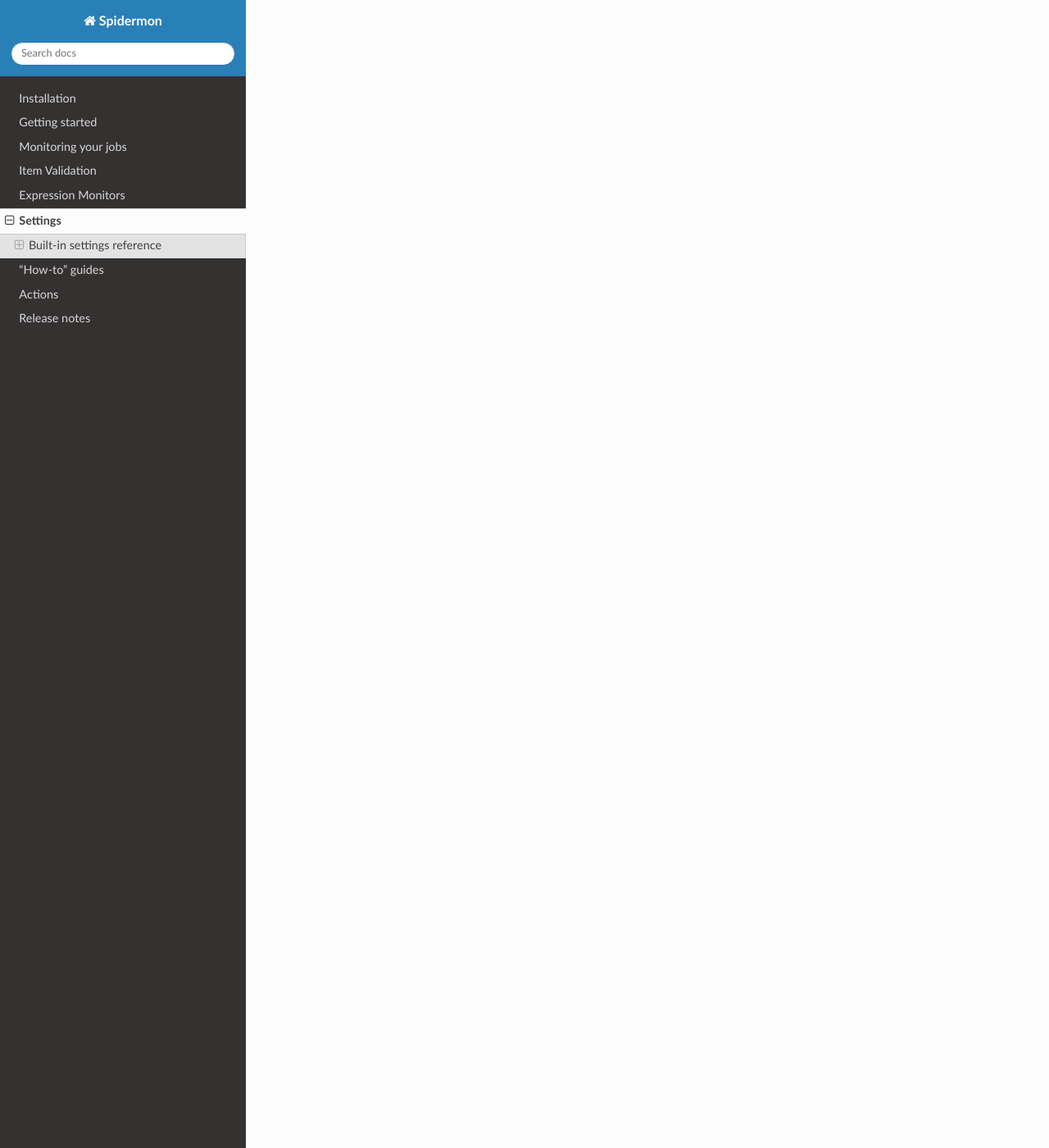
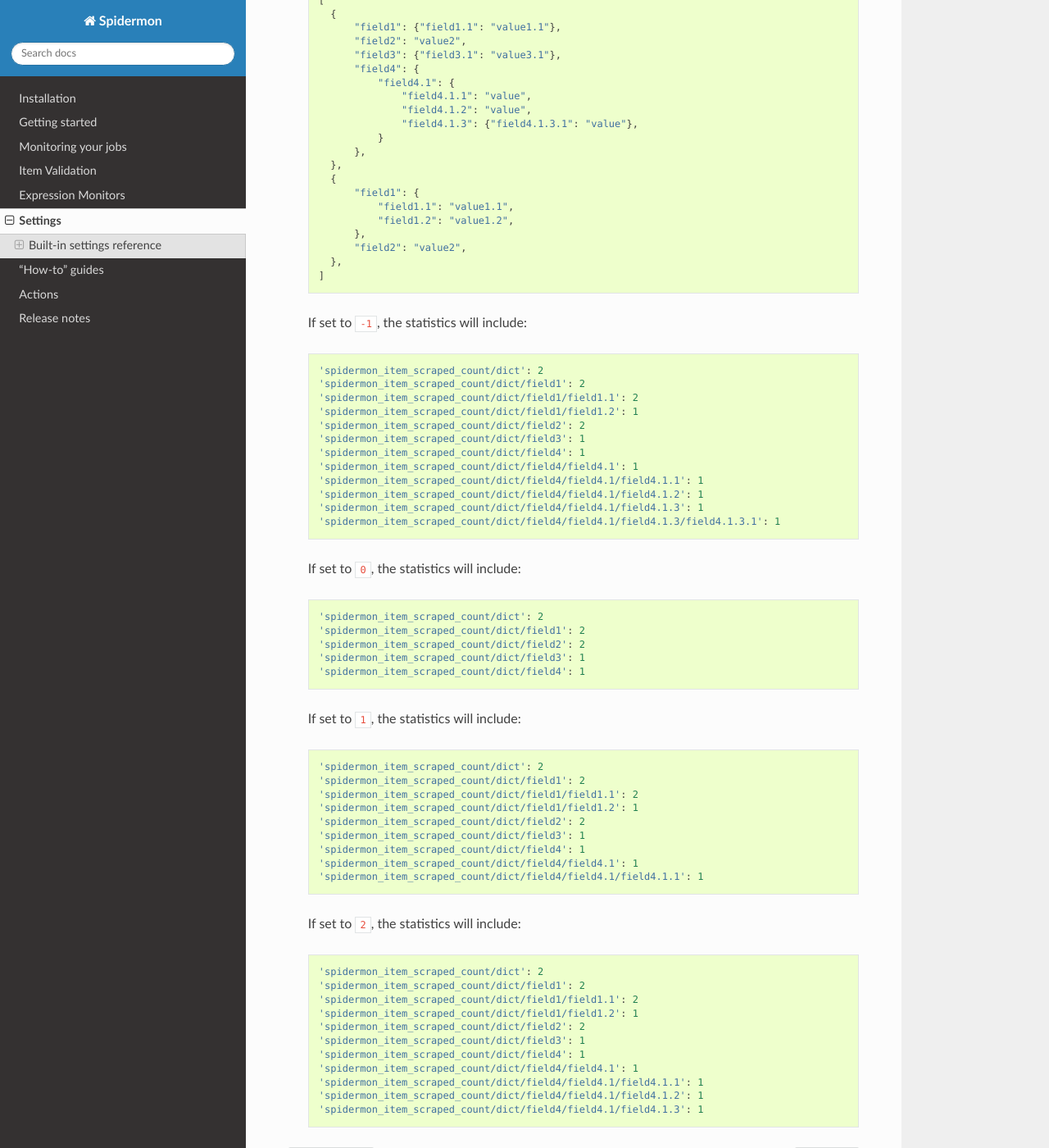
Before and after one commit to scrapinghub/spidermon, a Sphinx documentation site: the page built from docs/source/settings.rst, in a window 1280 px wide and 1400 px high, scrolled down 5530 px. Shown: the whole window at 82% size. Built offline with Sphinx 7.4.7 and the Read the Docs theme 2.0.0, drawn with Linux system fonts in a browser that asks for light colours; some of the changed text lies outside the part shown.

Commit message:
Adds limit for nested dict stats computation (#433)
* Adds limit for nested dict stats computation.

* lint

* Update docs

* Nested Dict Stats Computation
- updated the default value for nested stats computation
- updated docs
- added new test case

* updated docs

---------

Co-authored-by: mauricio.barg <mauricio.barg@zyte.com>
Co-authored-by: Mauricio Barg <40900040+mrwbarg@users.noreply.github.com>
Co-authored-by: Víctor Ruiz <victorruiz@zyte.com>

```diff
--- a/docs/source/settings.rst
+++ b/docs/source/settings.rst
@@ -263,3 +263,94 @@
   'spidermon_item_scraped_count/dict/field_2/_items/nested_field4': 1,
   'spidermon_item_scraped_count/dict/field_2/_items/nested_field4/_items': 2,
   'spidermon_item_scraped_count/dict/field_2/_items/nested_field4/_items/deeper_field41': 2
+
+SPIDERMON_DICT_FIELDS_COVERAGE_LEVELS
+-------------------------------------
+Default: ``-1``
+
+If -1, all levels of nested dictionaries will have their cover computed.
+
+If larger than -1, field coverage will be computed for that many levels of nested dictionaries.
+
+Considering the spider returns the following items:
+
+  .. code-block:: python
+
+    [
+      {
+          "field1": {"field1.1": "value1.1"},
+          "field2": "value2",
+          "field3": {"field3.1": "value3.1"},
+          "field4": {
+              "field4.1": {
+                  "field4.1.1": "value",
+                  "field4.1.2": "value",
+                  "field4.1.3": {"field4.1.3.1": "value"},
+              }
+          },
+      },
+      {
+          "field1": {
+              "field1.1": "value1.1",
+              "field1.2": "value1.2",
+          },
+          "field2": "value2",
+      },
+    ]
+
+  If set to ``-1``, the statistics will include:
+
+  .. code-block:: python
+
+      'spidermon_item_scraped_count/dict': 2
+      'spidermon_item_scraped_count/dict/field1': 2
+      'spidermon_item_scraped_count/dict/field1/field1.1': 2
+      'spidermon_item_scraped_count/dict/field1/field1.2': 1
+      'spidermon_item_scraped_count/dict/field2': 2
+      'spidermon_item_scraped_count/dict/field3': 1
+      'spidermon_item_scraped_count/dict/field4': 1
+      'spidermon_item_scraped_count/dict/field4/field4.1': 1
+      'spidermon_item_scraped_count/dict/field4/field4.1/field4.1.1': 1
+      'spidermon_item_scraped_count/dict/field4/field4.1/field4.1.2': 1
+      'spidermon_item_scraped_count/dict/field4/field4.1/field4.1.3': 1
+      'spidermon_item_scraped_count/dict/field4/field4.1/field4.1.3/field4.1.3.1': 1
+
+  If set to ``0``, the statistics will include:
+
+  .. code-block:: python
+
+      'spidermon_item_scraped_count/dict': 2
+      'spidermon_item_scraped_count/dict/field1': 2
+      'spidermon_item_scraped_count/dict/field2': 2
+      'spidermon_item_scraped_count/dict/field3': 1
+      'spidermon_item_scraped_count/dict/field4': 1
+
+  If set to ``1``, the statistics will include:
+
+  .. code-block:: python
+
+      'spidermon_item_scraped_count/dict': 2
+      'spidermon_item_scraped_count/dict/field1': 2
+      'spidermon_item_scraped_count/dict/field1/field1.1': 2
+      'spidermon_item_scraped_count/dict/field1/field1.2': 1
+      'spidermon_item_scraped_count/dict/field2': 2
+      'spidermon_item_scraped_count/dict/field3': 1
+      'spidermon_item_scraped_count/dict/field4': 1
+      'spidermon_item_scraped_count/dict/field4/field4.1': 1
+      'spidermon_item_scraped_count/dict/field4/field4.1/field4.1.1': 1
+
+  If set to ``2``, the statistics will include:
+
+  .. code-block:: python
+
+      'spidermon_item_scraped_count/dict': 2
+      'spidermon_item_scraped_count/dict/field1': 2
+      'spidermon_item_scraped_count/dict/field1/field1.1': 2
+      'spidermon_item_scraped_count/dict/field1/field1.2': 1
+      'spidermon_item_scraped_count/dict/field2': 2
+      'spidermon_item_scraped_count/dict/field3': 1
+      'spidermon_item_scraped_count/dict/field4': 1
+      'spidermon_item_scraped_count/dict/field4/field4.1': 1
+      'spidermon_item_scraped_count/dict/field4/field4.1/field4.1.1': 1
+      'spidermon_item_scraped_count/dict/field4/field4.1/field4.1.2': 1
+      'spidermon_item_scraped_count/dict/field4/field4.1/field4.1.3': 1
```
Also changed, not shown: 2 other files.
